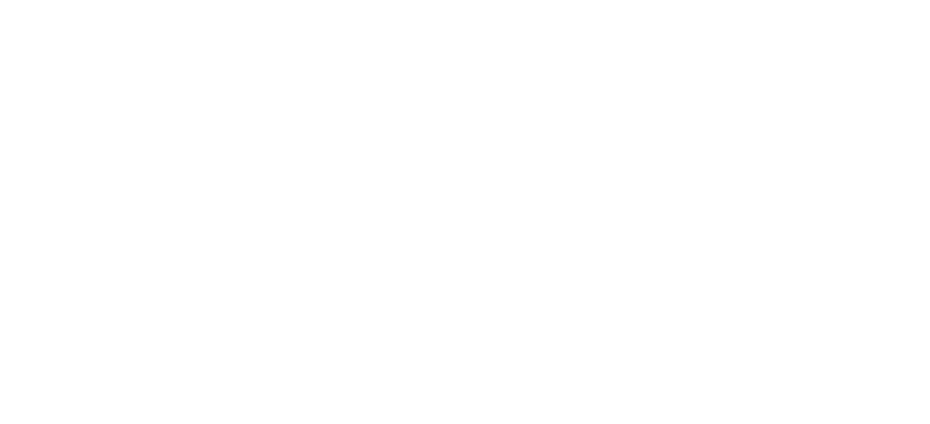
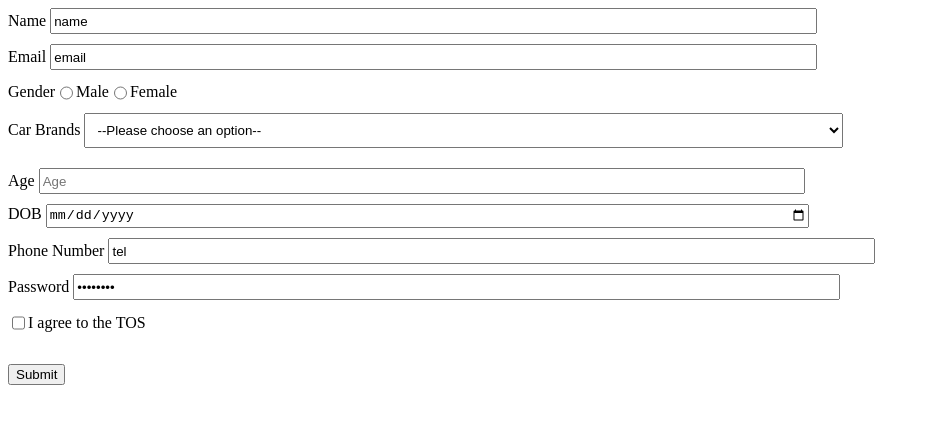
Before and after one commit to acciojob/signup-form-car-developerAnju, a website: page main.html in a window 1280 px wide. Shown: the whole page, without its empty margins (0-930 px from the left). Drawn offline with Linux system fonts and the light colour scheme.

Commit message:
created a submission

```diff
--- a/main.html
+++ b/main.html
@@ -8,6 +8,50 @@
 
 <body>
 	<!-- the entire body must be written by student -->
+	<form method="post">
+		<div>
+			<label for="name">Name</label>
+			<input type="text" required id="name" value="name" placeholder="Name">
+		</div>
+		<div>
+			<label for="email">Email</label>
+			<input type="Email" required id="email" value="email" placeholder="Email">
+		</div>
+		<div class="gender">
+			<label>Gender</label>
+			<input type="radio" required id="gender_m" name="gender" value="male">
+			<label for="male">Male</label>
+			<input type="radio" required id="gender_f" value="female" name="gender">
+			<label for="male">Female</label>
+		</div>
+		<div>
+			<label for="cars">Car Brands</label>
+			<select type="select" required id="cars" value="cars">
+				<option value="default">--Please choose an option--</option>
+				<option value="1">BMW</option>
+				<option value="2">Audi</option>
+				<option value="3">Hyundai</option>
+			</select>
+		</div>
+		<div>
+			<label for="age">Age</label>
+			<input type="number" required id="age" value="Age" placeholder="Age">
+		</div>
+		<div>
+			<label for="dob">DOB</label>
+			<input type="date" required value="dob" id="dob">
+		</div>
+		<div>
+			<label for="tel">Phone Number</label>
+			<input type="tel" id="tel" value="tel" placeholder="xxx-xxx-xxxx">
+		</div>
+		<div>
+			<label for="password">Password</label>
+			<input type="password" required id="password" value="password" placeholder="password">
+		</div>
+		<div class="checkAlign"><input type="checkbox" required id="tos" value="tos">I agree to the TOS</div><br>
+		<button type="submit" id="submit" value="submit">Submit</button>
+	</form>
     <script type="text/javascript" src="./script.js">
 </script>
 
--- a/styles.css
+++ b/styles.css
@@ -1,2 +1,26 @@
 
 /* Your CSS Code here. */
+form div,select{
+	margin-bottom: 10px;
+}
+input{
+	height: 20px;
+	width: 60%;
+}
+input[type="checkbox"],input[type="radio"]{
+	width: auto;
+	height: 20px;
+	width: 20pxpx;
+}
+.gender{
+	display: flex;
+	align-items: center;
+}
+.checkAlign{
+	display: flex;
+	align-items: center;
+}
+select{
+	padding: 8px 8px;
+	width: 60%;
+}
```
